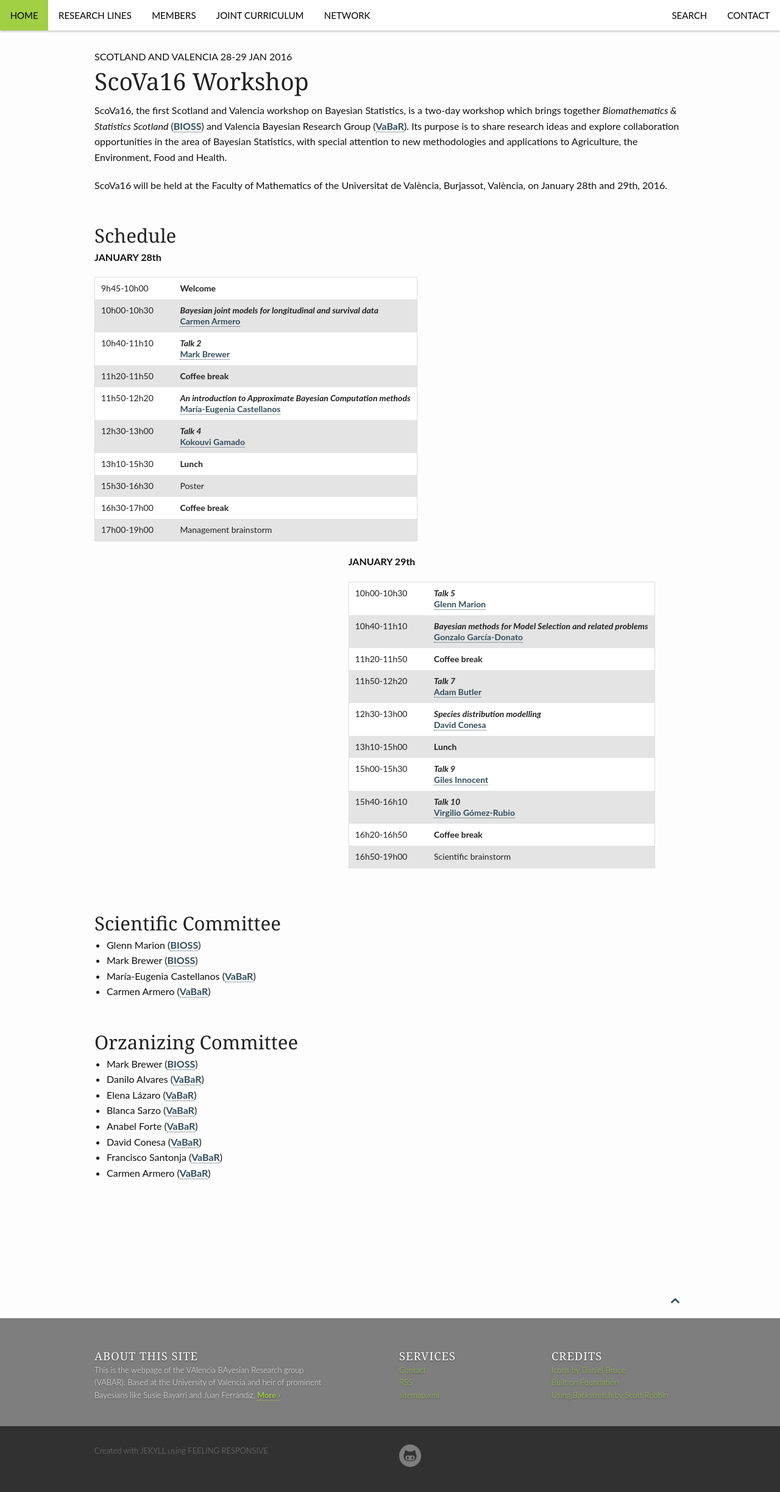
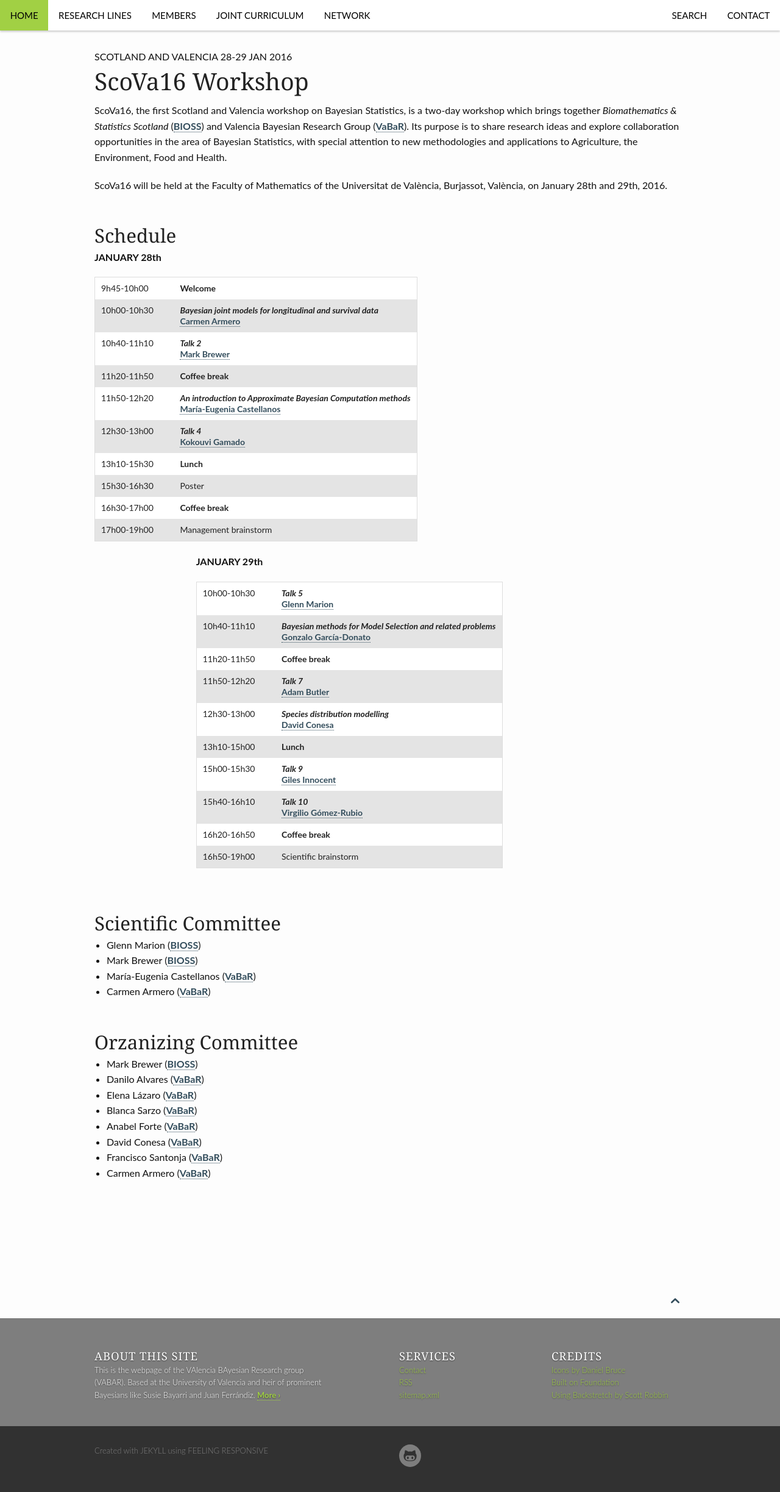
Before and after one commit to VABAR/VABAR.github.io, a Jekyll site: the page built from _posts/events/2015-12-17-ScoVa16.md, in a window 1280 px wide. Shown: the whole page at 61% size. Built offline with Jekyll 4.4.1, drawn with Linux system fonts in a browser that asks for light colours.

Commit message:
Update 2015-12-17-ScoVa16.md

```diff
--- a/_posts/events/2015-12-17-ScoVa16.md
+++ b/_posts/events/2015-12-17-ScoVa16.md
@@ -15,7 +15,7 @@
 ## Schedule
 
 <div class="row" markdown="1">
-  <div class="small-10 medium-7 columns" markdown="1">
+  <div class="small-10 medium-6.5 columns" markdown="1">
 
 **JANUARY 28th**
 
@@ -31,7 +31,7 @@
 17h00-19h00 || Management brainstorm
 
   </div>
-  <div class="small-10 medium-7 columns" markdown="1">
+  <div class="small-10 medium-6.5 columns" markdown="1">
 
 **JANUARY 29th**
 
```
